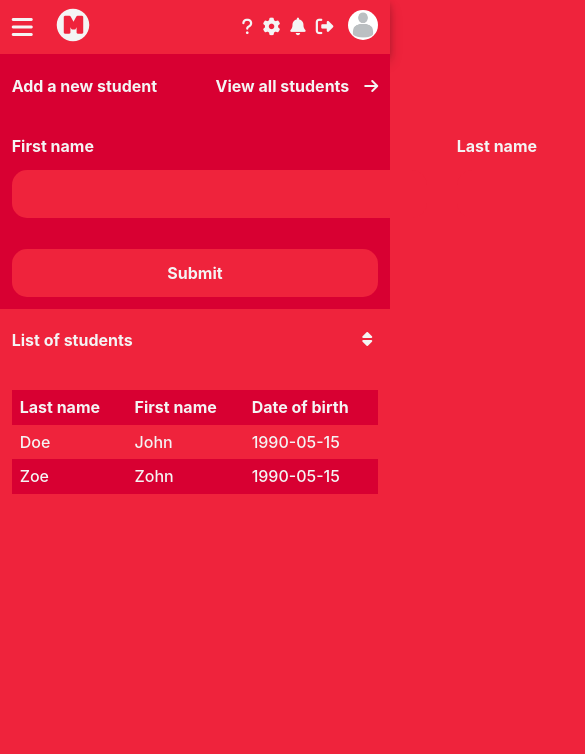
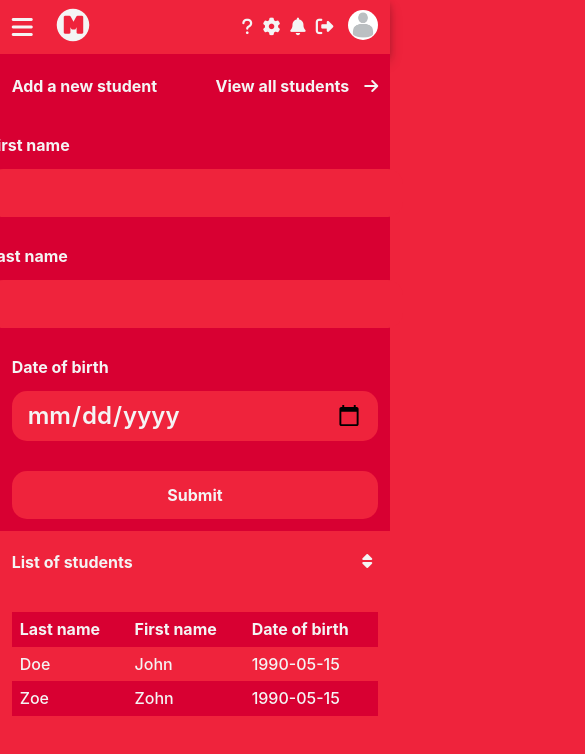
Before and after one commit to fconiglione/Merit, a React (Create React App) app: page /students in a window 390 px wide. Shown: the top 754 px of the page, 585 px wide, since content can reach past the window. Built offline with nearby package versions, Linux system fonts and the light colour scheme.

Commit message:
made the students page responsive

```diff
--- a/src/styles/index.css
+++ b/src/styles/index.css
@@ -124,6 +124,12 @@
     justify-content: space-between;
     gap: 30px;
 }
+@media screen and (max-width: 985px) {
+    .student-form-content {
+        flex-direction: column;
+        justify-content: unset;
+    }
+}
 .student-form-content fieldset input:focus, .student-form-content form fieldset textarea:focus {
     outline: none;
 }
```
